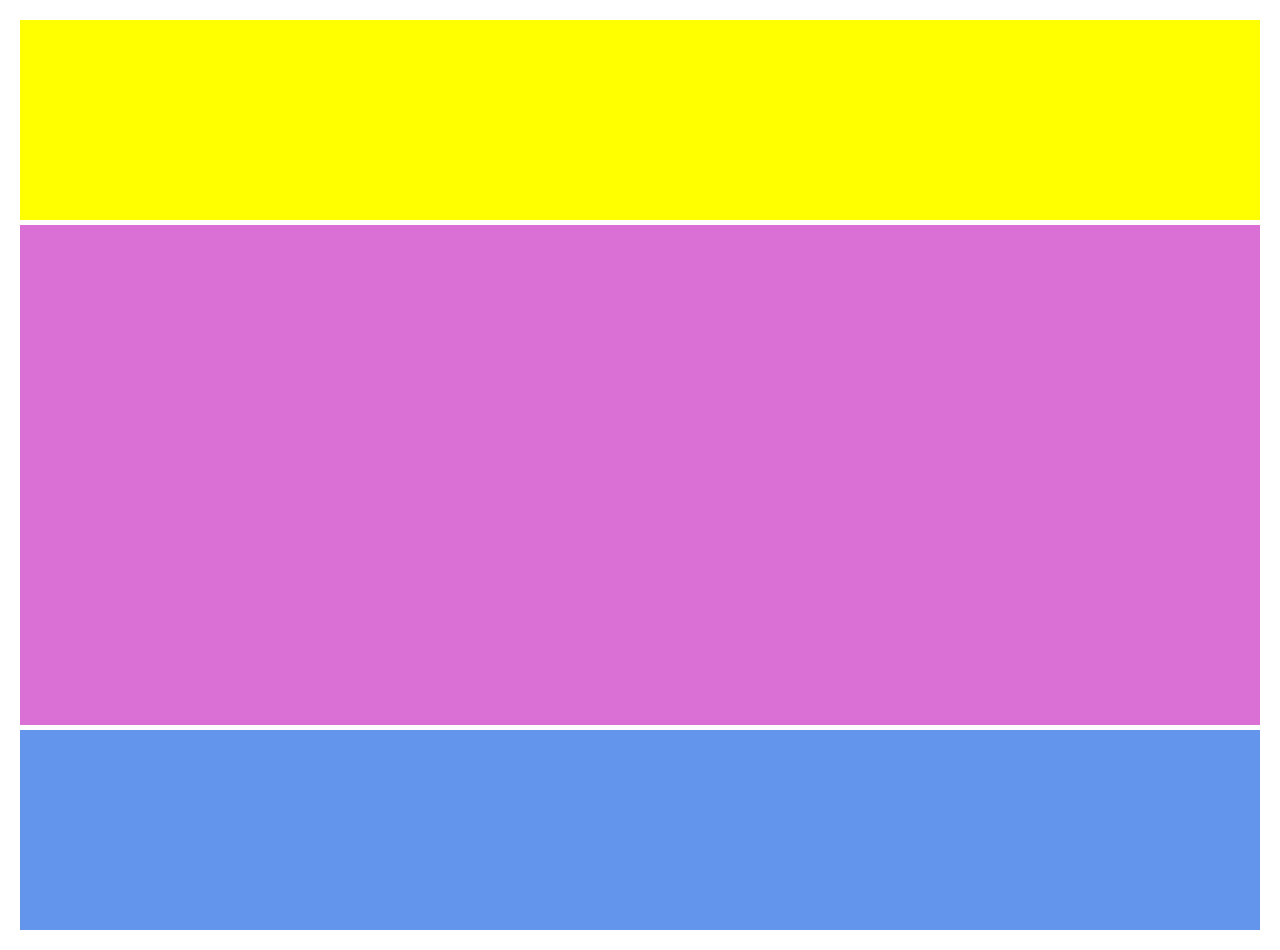
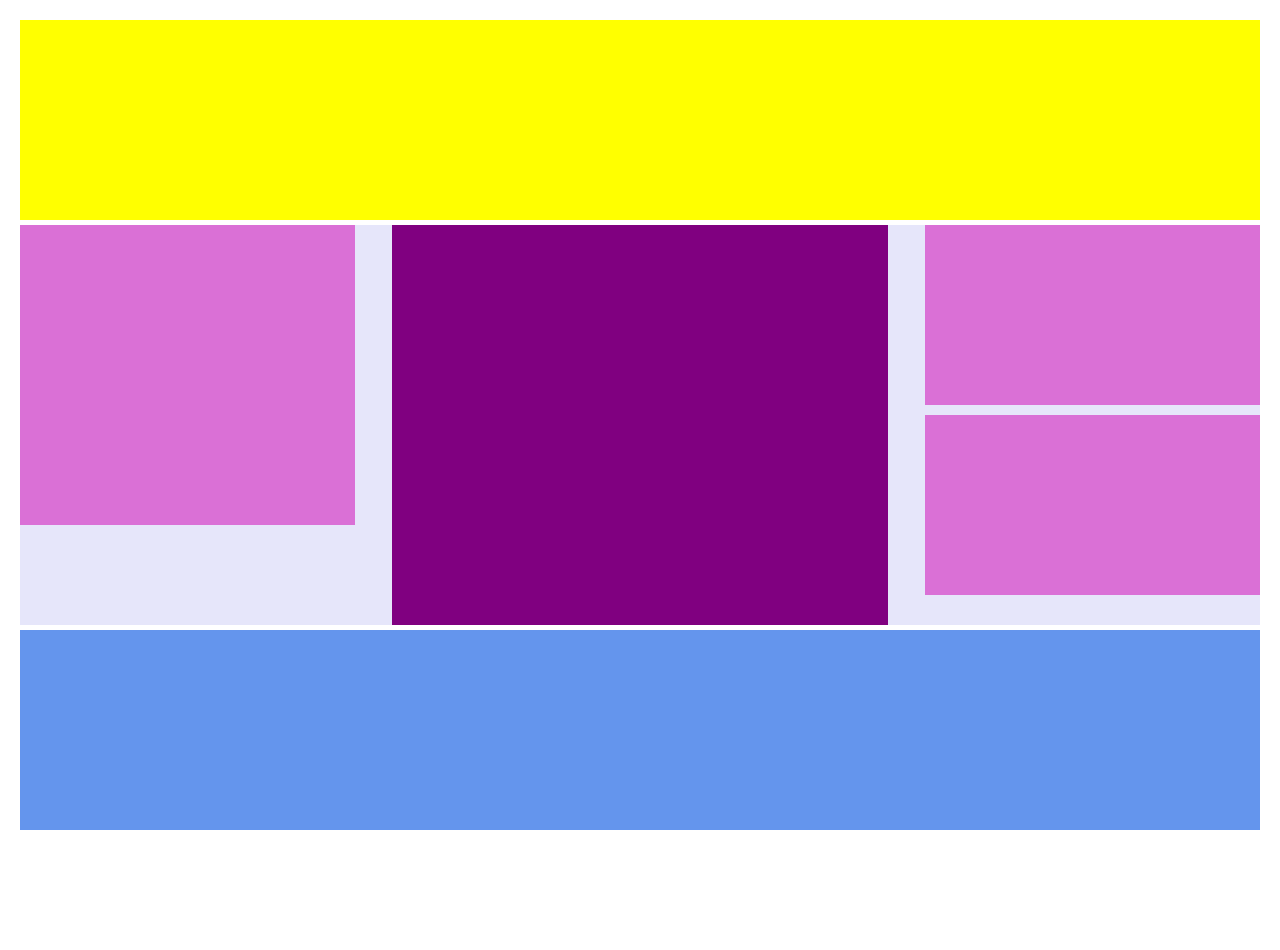
Before and after one commit to SantosIvanAlvaChavez/htmlcss-struttura-wp, a plain HTML site: page index.html in a window 1280 px wide. After the commit the page ends 850 px from the top, so only its background shows below. Drawn offline with Linux system fonts and the light colour scheme.

Commit message:
Final Float

```diff
--- a/css/styles.css
+++ b/css/styles.css
@@ -21,16 +21,44 @@ header {
 /* Main */
 
 main {
-  background-color:	rgb(218,112,214);
-  height: 500px;
+  background-color:	rgb(230,230,250);
+  height: 400px;
   margin-bottom: 5px;
 }
 
-main .contenuto1 {
-
+main::after {
+  content: "";
+  display: table;
+  clear: both;
 }
 
+.colonna {
+  float: left;
+}
 
+main .contenuto1 {
+  width: 27%;
+  height: 300px;
+  margin-right: 3%;
+  background-color: rgb(218,112,214);
+}
+
+main .contenuto2 {
+  width: 40%;
+  height: 400px;
+  background-color: rgb(128,0,128);
+}
+
+main .contenuto3 {
+  width: 27%;
+  margin-left: 3%;
+}
+
+.right {
+  background-color: rgb(218,112,214);
+  margin-bottom: 10px;
+  height: 180px;
+}
 
 
 /* Footer */
--- a/index.html
+++ b/index.html
@@ -13,17 +13,28 @@
 
     <!-- Main content -->
     <main>
-      <aside class="contenuto1">
+      <!-- Colonna 1 -->
+      <aside class="contenuto1 colonna">
 
       </aside>
 
-      <section class="contenuto2">
+      <!-- Colonna 2 -->
+      <section class="contenuto2 colonna">
 
       </section>
 
-      <aside class="contenuto3">
+      <!-- Colonna 3 -->
+      <aside class="contenuto3 colonna">
+        <div class="right">
+
+        </div>
+
+        <div class="right">
+
+        </div>
 
       </aside>
+
 
     </main>
 
```
